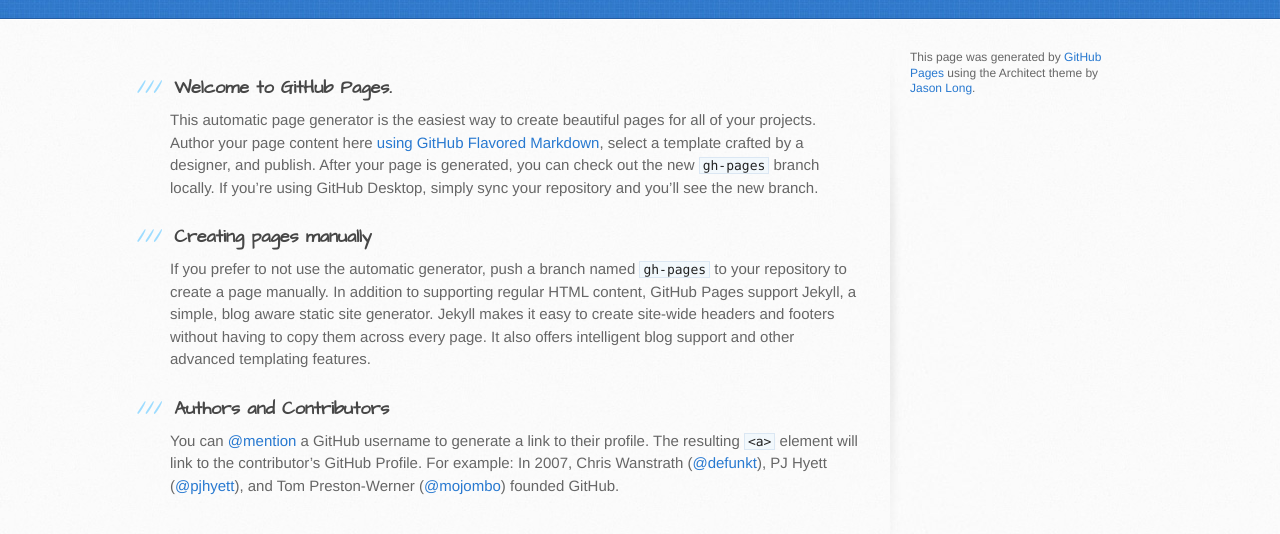
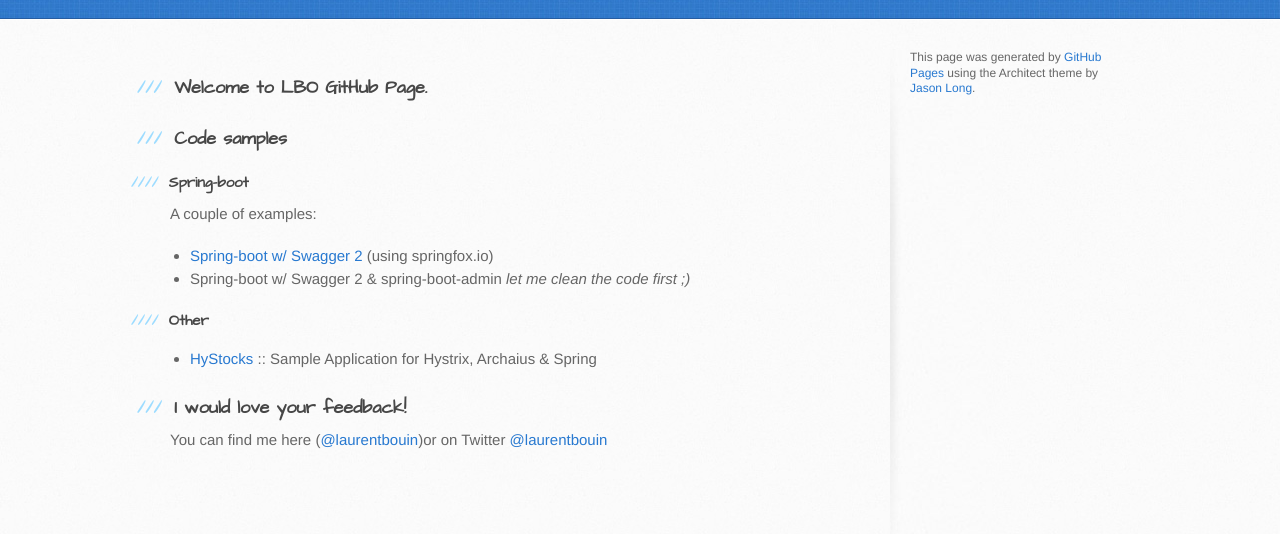
Before and after one commit to laurentbouin/laurentbouin.github.io, a plain HTML site: page index.html in a window 1280 px wide. Shown: the part 182-716 px from the top of the page. Drawn offline with Linux system fonts and the light colour scheme.

Commit message:
Replace master branch with page content via GitHub

```diff
--- a/index.html
+++ b/index.html
@@ -29,19 +29,34 @@
       <div class="inner clearfix">
         <section id="main-content">
           <h3>
-<a id="welcome-to-github-pages" class="anchor" href="#welcome-to-github-pages" aria-hidden="true"><span aria-hidden="true" class="octicon octicon-link"></span></a>Welcome to GitHub Pages.</h3>
-
-<p>This automatic page generator is the easiest way to create beautiful pages for all of your projects. Author your page content here <a href="https://guides.github.com/features/mastering-markdown/">using GitHub Flavored Markdown</a>, select a template crafted by a designer, and publish. After your page is generated, you can check out the new <code>gh-pages</code> branch locally. If you’re using GitHub Desktop, simply sync your repository and you’ll see the new branch.</p>
+<a id="welcome-to-lbo-github-page" class="anchor" href="#welcome-to-lbo-github-page" aria-hidden="true"><span aria-hidden="true" class="octicon octicon-link"></span></a>Welcome to LBO GitHub Page.</h3>
 
 <h3>
-<a id="creating-pages-manually" class="anchor" href="#creating-pages-manually" aria-hidden="true"><span aria-hidden="true" class="octicon octicon-link"></span></a>Creating pages manually</h3>
+<a id="code-samples" class="anchor" href="#code-samples" aria-hidden="true"><span aria-hidden="true" class="octicon octicon-link"></span></a>Code samples</h3>
 
-<p>If you prefer to not use the automatic generator, push a branch named <code>gh-pages</code> to your repository to create a page manually. In addition to supporting regular HTML content, GitHub Pages support Jekyll, a simple, blog aware static site generator. Jekyll makes it easy to create site-wide headers and footers without having to copy them across every page. It also offers intelligent blog support and other advanced templating features.</p>
+<h4>
+<a id="spring-boot" class="anchor" href="#spring-boot" aria-hidden="true"><span aria-hidden="true" class="octicon octicon-link"></span></a>Spring-boot</h4>
+
+<p>A couple of examples:</p>
+
+<ul>
+<li>
+<a href="https://github.com/laurentbouin/boot-samples/tree/master/swagger2">Spring-boot w/ Swagger 2</a> (using springfox.io)</li>
+<li>Spring-boot w/ Swagger 2 &amp; spring-boot-admin <em>let me clean the code first ;)</em> </li>
+</ul>
+
+<h4>
+<a id="other" class="anchor" href="#other" aria-hidden="true"><span aria-hidden="true" class="octicon octicon-link"></span></a>Other</h4>
+
+<ul>
+<li>
+<a href="https://github.com/laurentbouin/hystocks">HyStocks</a> :: Sample Application for Hystrix, Archaius &amp; Spring</li>
+</ul>
 
 <h3>
-<a id="authors-and-contributors" class="anchor" href="#authors-and-contributors" aria-hidden="true"><span aria-hidden="true" class="octicon octicon-link"></span></a>Authors and Contributors</h3>
+<a id="i-would-love-your-feedback" class="anchor" href="#i-would-love-your-feedback" aria-hidden="true"><span aria-hidden="true" class="octicon octicon-link"></span></a>I would love your feedback!</h3>
 
-<p>You can <a href="https://help.github.com/articles/basic-writing-and-formatting-syntax/#mentioning-users-and-teams" class="user-mention">@mention</a> a GitHub username to generate a link to their profile. The resulting <code>&lt;a&gt;</code> element will link to the contributor’s GitHub Profile. For example: In 2007, Chris Wanstrath (<a href="https://github.com/defunkt" class="user-mention">@defunkt</a>), PJ Hyett (<a href="https://github.com/pjhyett" class="user-mention">@pjhyett</a>), and Tom Preston-Werner (<a href="https://github.com/mojombo" class="user-mention">@mojombo</a>) founded GitHub.</p>
+<p>You can find me here (<a href="https://github.com/laurentbouin" class="user-mention">@laurentbouin</a>)or on Twitter <a href="https://twitter.com/laurentbouin">@laurentbouin</a></p>
         </section>
 
         <aside id="sidebar">
--- a/params.json
+++ b/params.json
@@ -1 +1 @@
-{"name":"laurentbouin.github.io","tagline":"Code samples & more...","body":"### Welcome to GitHub Pages.\r\nThis automatic page generator is the easiest way to create beautiful pages for all of your projects. Author your page content here [using GitHub Flavored Markdown](https://guides.github.com/features/mastering-markdown/), select a template crafted by a designer, and publish. After your page is generated, you can check out the new `gh-pages` branch locally. If you’re using GitHub Desktop, simply sync your repository and you’ll see the new branch.\r\n\r\n### Creating pages manually\r\nIf you prefer to not use the automatic generator, push a branch named `gh-pages` to your repository to create a page manually. In addition to supporting regular HTML content, GitHub Pages support Jekyll, a simple, blog aware static site generator. Jekyll makes it easy to create site-wide headers and footers without having to copy them across every page. It also offers intelligent blog support and other advanced templating features.\r\n\r\n### Authors and Contributors\r\nYou can @mention a GitHub username to generate a link to their profile. The resulting `<a>` element will link to the contributor’s GitHub Profile. For example: In 2007, Chris Wanstrath (@defunkt), PJ Hyett (@pjhyett), and Tom Preston-Werner (@mojombo) founded GitHub.\r\n\r\n","google":"","note":"Don't delete this file! It's used internally to help with page regeneration."}
+{"name":"laurentbouin.github.io","tagline":"Code samples & more...","body":"### Welcome to LBO GitHub Page.\r\n\r\n### Code samples\r\n\r\n#### Spring-boot\r\n\r\nA couple of examples:\r\n\r\n * [Spring-boot w/ Swagger 2](https://github.com/laurentbouin/boot-samples/tree/master/swagger2) (using springfox.io)\r\n * Spring-boot w/ Swagger 2 & spring-boot-admin _let me clean the code first ;)_ \r\n\r\n#### Other \r\n\r\n* [HyStocks](https://github.com/laurentbouin/hystocks) :: Sample Application for Hystrix, Archaius & Spring\r\n\r\n### I would love your feedback!\r\nYou can find me here (@laurentbouin)or on Twitter [@laurentbouin](https://twitter.com/laurentbouin)\r\n\r\n","google":"","note":"Don't delete this file! It's used internally to help with page regeneration."}
```
